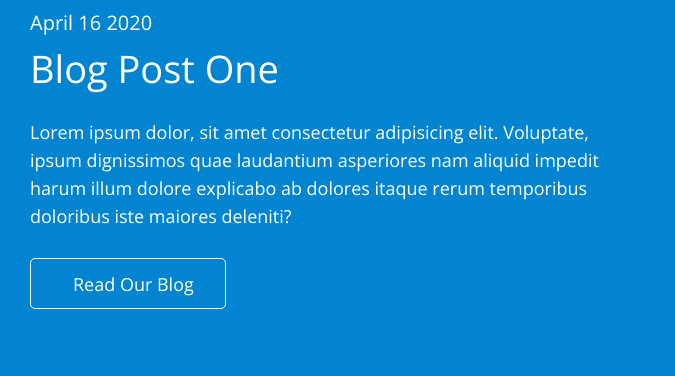
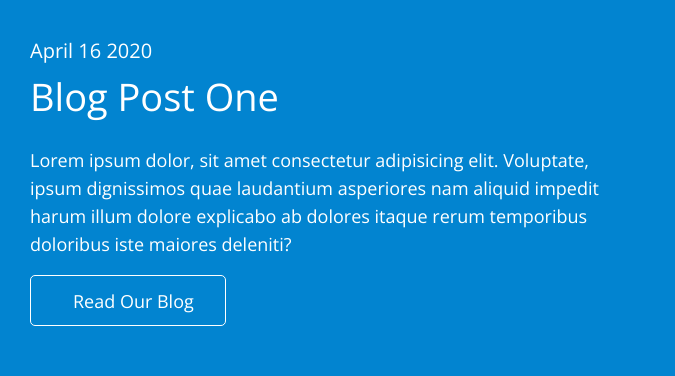
Before and after one commit to VictoriaYotka/fson-72-it-geniuses, a plain HTML site: page index.html in a window 1280 px wide. Shown: the part 1651-2027 px from the top of the page, 0-675 px from the left. Drawn offline with nearby package versions, Linux system fonts and the light colour scheme.

Commit message:
remade posts section

```diff
--- a/css/styles.css
+++ b/css/styles.css
@@ -255,13 +255,13 @@ address {
 
 
 /*Posts*/
-.posts {
+.posts .container{
   display: flex;
   padding: 0;
  }
 .posts-content-wrapper{
   width: 50%;
-  padding: 84px 44px 84px 30px;
+  padding:112px 44px 123px 30px;
 
   background-color: var(--posts-bg-color);
 }
@@ -269,7 +269,7 @@ address {
 
 .posts-top-title{
   font-size: 20px;
-  line-height: 33px;
+  line-height: 1.65;
   color: var(--secondary-text-color);
   margin-bottom:5px;
 }
@@ -285,7 +285,7 @@ address {
   font-size: 18px;
   line-height: 28px;
   color: #FFFFFF;
-  margin-bottom: 28px;
+  margin-bottom: 17px;
 }
 .posts-btn{
   display: inline-block;
--- a/index.html
+++ b/index.html
@@ -143,14 +143,14 @@
       <!-- Business Cases -->
 
       <!--Posts-->
-      <section class="">
+      <section class="posts">
        <div class="container posts">
         <div class="posts-content-wrapper">
         <p class="posts-top-title">April 16 2020</p>
         <h2 class="posts-title">Blog Post One</h2>
         <p class="posts-description">Lorem ipsum dolor, sit amet consectetur adipisicing elit. Voluptate, ipsum dignissimos quae laudantium asperiores nam aliquid impedit
            harum illum dolore explicabo ab dolores itaque rerum temporibus doloribus iste maiores deleniti?</p>
-        <button type="button" class="posts-btn">Read Our Blog</button>
+        <button type="button" class="posts-btn link">Read Our Blog</button>
         </div>
        <img src="./images/posts/Rectangle.jpg" alt="posts" width="680" height="517">
        </div>
```
